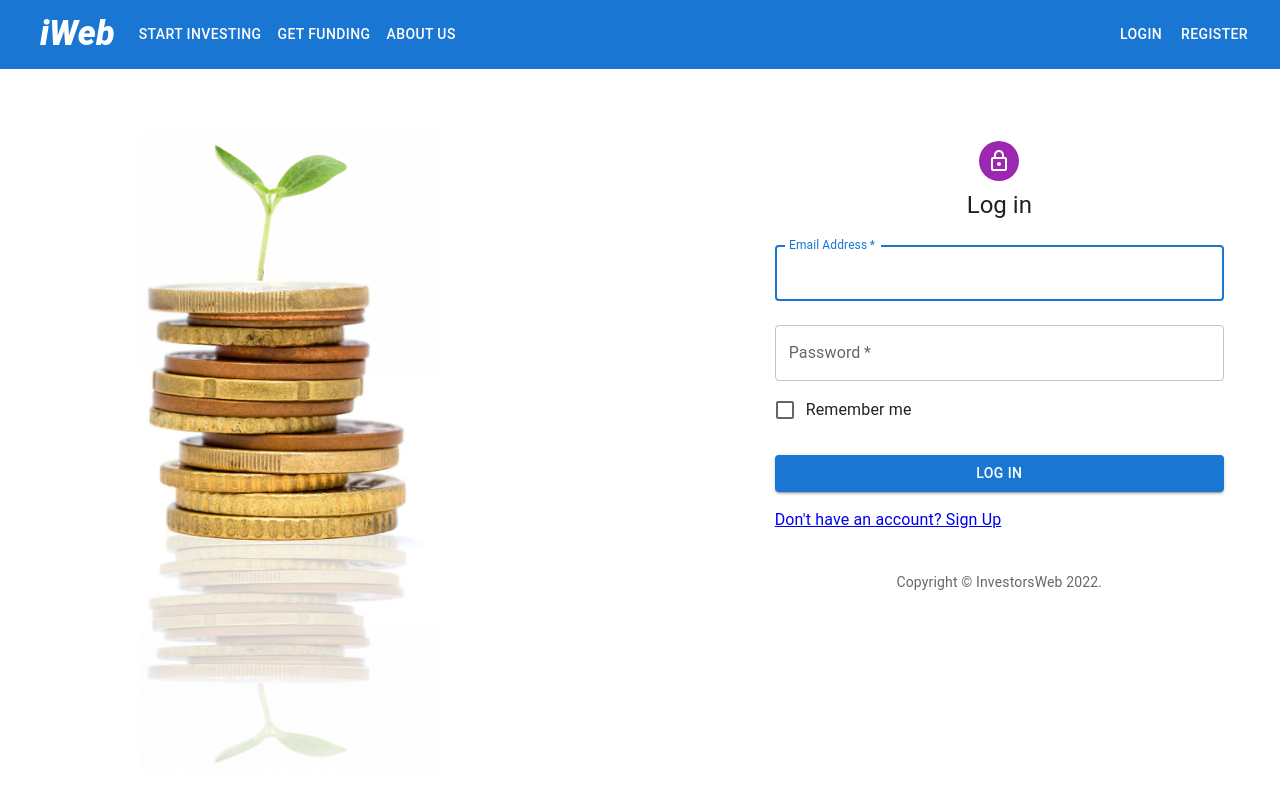
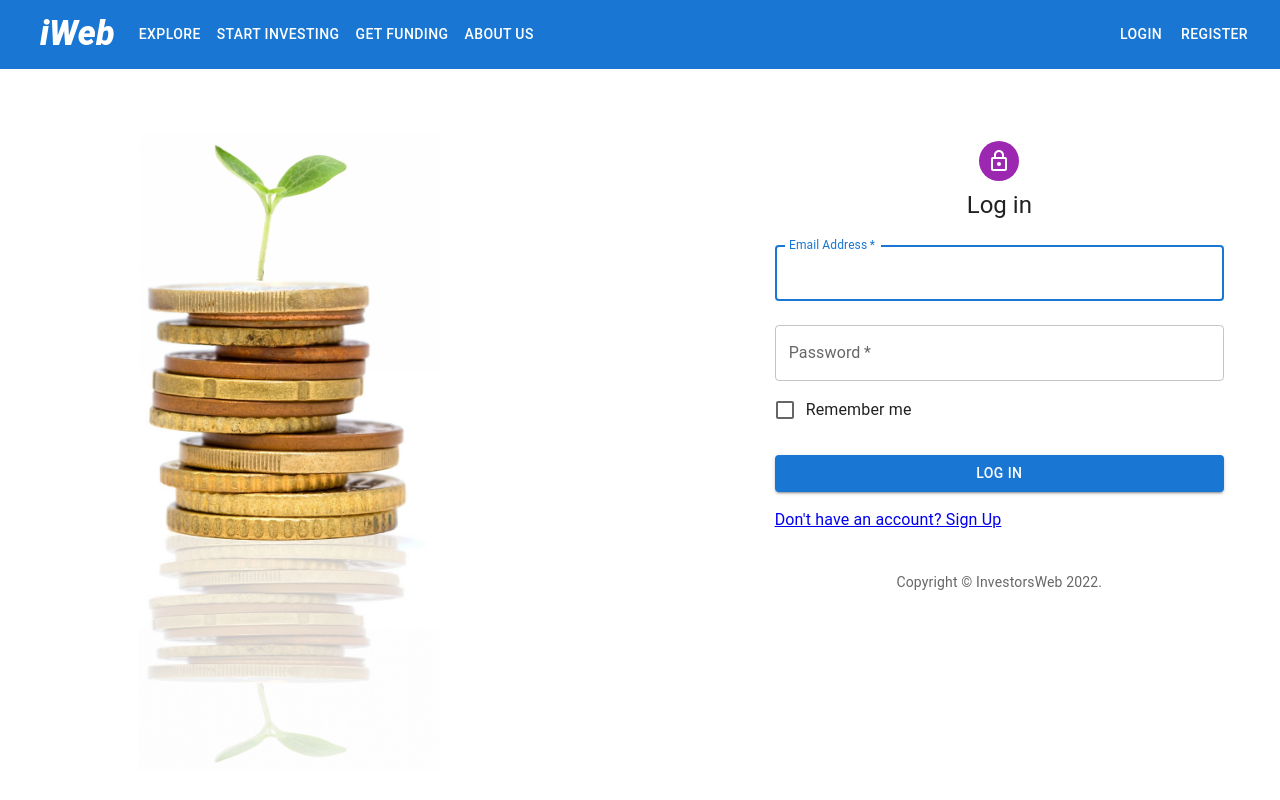
Before and after one commit to ValEmpire/investorsweb, a React (Create React App) app in the folder client/: page /login in a window 1280 px wide. Shown: the top 800 px of the page. Built offline with nearby package versions, Linux system fonts and the light colour scheme.

Commit message:
create link in nav

```diff
--- a/client/src/layout/navbar/index.js
+++ b/client/src/layout/navbar/index.js
@@ -10,7 +10,7 @@ import Menu from "@mui/material/Menu";
 import Container from "@mui/material/Container";
 import Avatar from "react-avatar";
 import MessageIcon from "@mui/icons-material/Message";
-import { Divider, IconButton } from "@mui/material";
+import { IconButton } from "@mui/material";
 import NotificationsIcon from "@mui/icons-material/Notifications";
 import Badge from "@mui/material/Badge";
 import { useNavigate } from "react-router-dom";
@@ -28,7 +28,24 @@ const ResponsiveAppBar = () => {
   const navigate = useNavigate();
 
   // application pages
-  const pages = ["Start Investing", "Get Funding", "About Us"];
+  const pages = [
+    {
+      name: "Explore",
+      path: "/explore",
+    },
+    {
+      name: "Start Investing",
+      path: "/invest",
+    },
+    {
+      name: "Get Funding",
+      path: "/funding",
+    },
+    {
+      name: "About Us",
+      path: "/aboutus",
+    },
+  ];
 
   // menu of AvatarIcon
   const userPages = [
@@ -113,8 +130,8 @@ const ResponsiveAppBar = () => {
             >
               {/* Map Pages */}
               {pages.map((page) => (
-                <MenuItem key={page} onClick={handleCloseNavMenu}>
-                  <Typography textAlign="center">{page}</Typography>
+                <MenuItem key={page} onClick={() => handleRedirect(page.path)}>
+                  <Typography textAlign="center">{page.name}</Typography>
                 </MenuItem>
               ))}
             </Menu>
@@ -136,11 +153,11 @@ const ResponsiveAppBar = () => {
           <Box sx={{ display: { xs: "none", md: "flex" } }}>
             {pages.map((page) => (
               <Button
-                key={page}
-                onClick={handleCloseNavMenu}
+                key={page.name}
+                onClick={() => handleRedirect(page.path)}
                 sx={{ my: 2, color: "white", display: "block" }}
               >
-                {page}
+                {page.name}
               </Button>
             ))}
           </Box>
```
